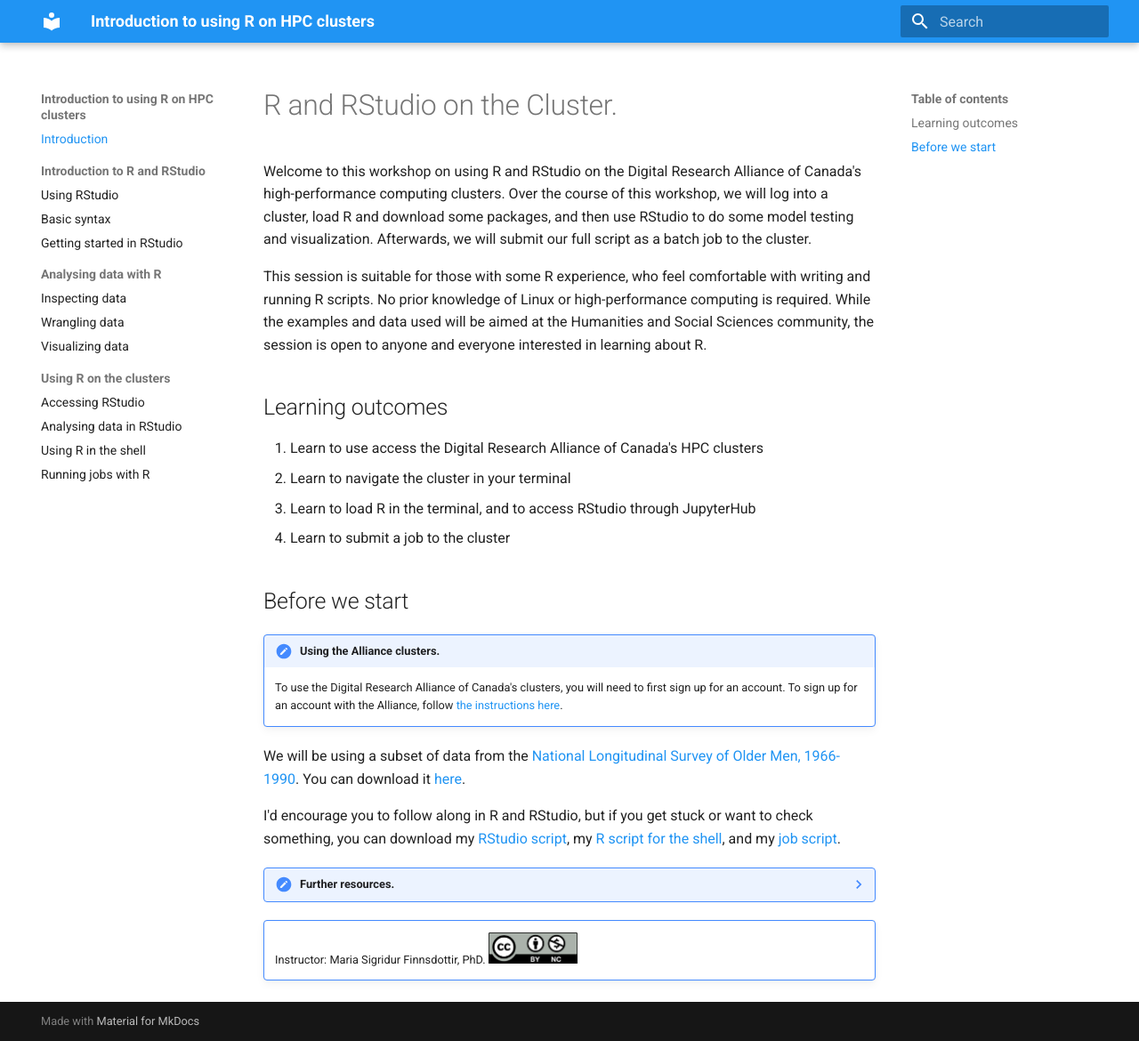
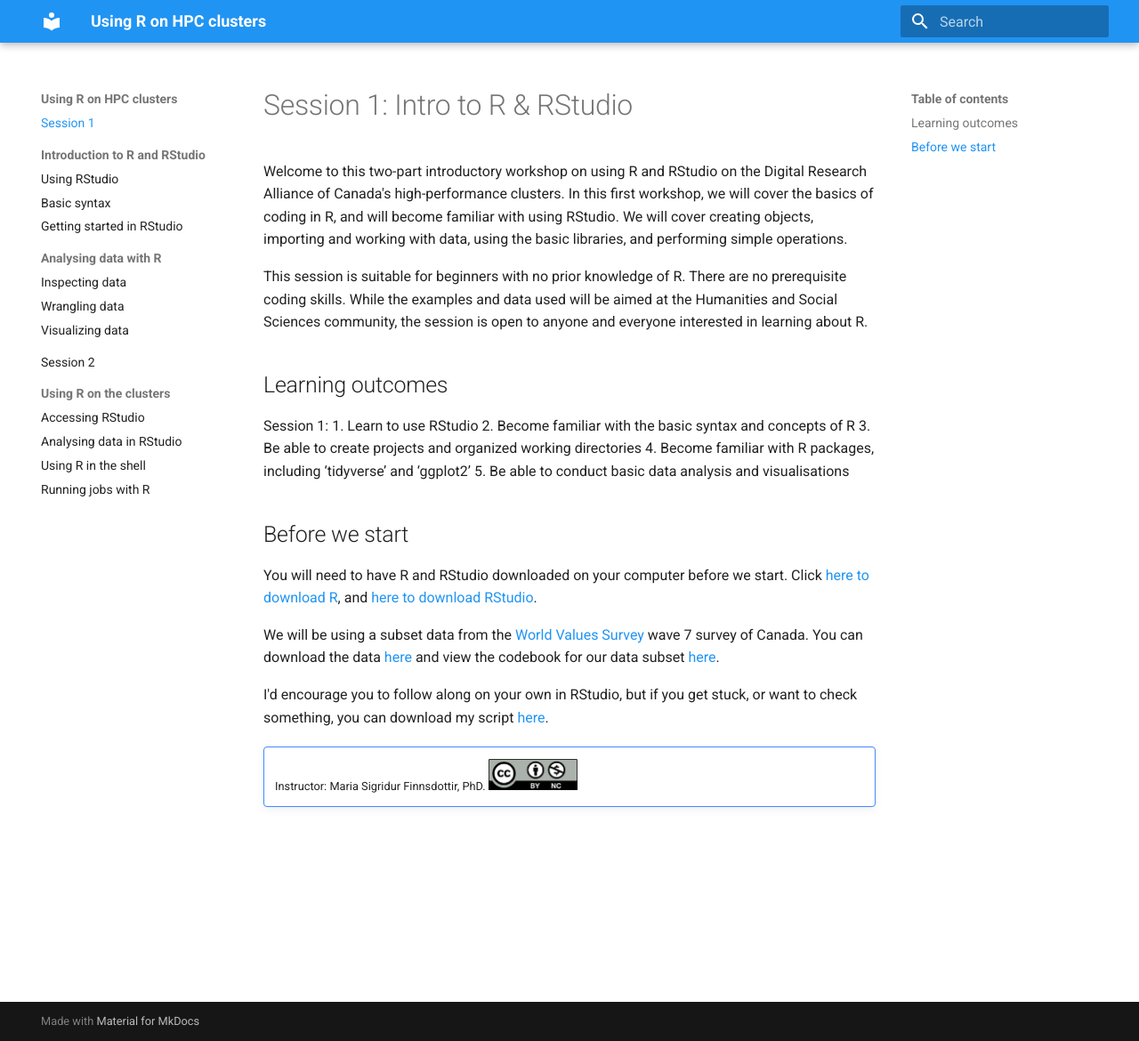
Before and after one commit to finnsdottir/r-clusters-may2026, an MkDocs documentation site: the page built from docs/index.md, in a window 1280 px wide and 1170 px high. Shown: the whole window at 89% size. Built offline with MkDocs 1.6.1 and Material for MkDocs 9.7.7, drawn with Linux system fonts in a browser that asks for light colours.

Commit message:
updating the intros

```diff
--- a/docs/index.md
+++ b/docs/index.md
@@ -1,33 +1,26 @@
-# R and RStudio on the Cluster.
+# Session 1: Intro to R & RStudio
 
-Welcome to this workshop on using R and RStudio on the Digital Research Alliance of Canada's high-performance computing clusters. Over the course of this workshop, we will log into a cluster, load R and download some packages, and then use RStudio to do some model testing and visualization. Afterwards, we will submit our full script as a batch job to the cluster.
+Welcome to this two-part introductory workshop on using R and RStudio on the Digital Research Alliance of Canada's high-performance clusters. In this first workshop, we will cover the basics of coding in R, and will become familiar with using RStudio. We will cover creating objects, importing and working with data, using the basic libraries, and performing simple operations.
 
-This session is suitable for those with some R experience, who feel comfortable with writing and running R scripts. No prior knowledge of Linux or high-performance computing is required. While the examples and data used will be aimed at the Humanities and Social Sciences community, the session is open to anyone and everyone interested in learning about R.
+This session is suitable for beginners with no prior knowledge of R. There are no prerequisite coding skills. While the examples and data used will be aimed at the Humanities and Social Sciences community, the session is open to anyone and everyone interested in learning about R.
+
 
 ## Learning outcomes
 
-1. Learn to use access the Digital Research Alliance of Canada's HPC clusters
-2. Learn to navigate the cluster in your terminal
-3. Learn to load R in the terminal, and to access RStudio through JupyterHub
-4. Learn to submit a job to the cluster
+Session 1:
+1. Learn to use RStudio
+2. Become familiar with the basic syntax and concepts of R
+3. Be able to create projects and organized working directories
+4. Become familiar with R packages, including ‘tidyverse’ and ‘ggplot2’
+5. Be able to conduct basic data analysis and visualisations
 
 ## Before we start
 
-!!!note "Using the Alliance clusters."
-    To use the Digital Research Alliance of Canada's clusters, you will need to first sign up for an account. To sign up for an account with the Alliance, follow [the instructions here](https://www.alliancecan.ca/en/our-services/advanced-research-computing/account-management/apply-account).
+You will need to have R and RStudio downloaded on your computer before we start. Click [here to download R](https://muug.ca/mirror/cran/), and [here to download RStudio](https://posit.co/download/rstudio-desktop/).
 
-We will be using a subset of data from the [National Longitudinal Survey of Older Men, 1966-1990](https://www.nlsinfo.org/content/cohorts/older-and-young-men). You can download it [here](./content/nlsc_data.csv).
+We will be using a subset data from the [World Values Survey](https://www.worldvaluessurvey.org/WVSDocumentationWV7.jsp) wave 7 survey of Canada. You can download the data [here]() and view the codebook for our data subset [here](./content/codebook.xlsx).
 
-I'd encourage you to follow along in R and RStudio, but if you get stuck or want to check something, you can download my [RStudio script](./content/rstudio_script.R), my [R script for the shell](./content/shell_script.R), and my [job script](./content/shell_job.sh).
-
-???note "Further resources."
-    - [High-performance research computing in R](https://mint.westdri.ca/r/wb_hpc_slides.html#/title-slide)
-    - [R for Graduate Students](https://bookdown.org/yih_huynh/Guide-to-R-Book/)
-    - [Getting Started (on HPC)](https://training.westdri.ca/getting-started/)
-    - [How to run your R script with Compute Canada](https://medium.com/the-nature-of-food/how-to-run-your-r-script-with-compute-canada-c325c0ab2973)
-    - [Alliance's documentation on R](https://docs.alliancecan.ca/wiki/R)
-    - [Managing R on HPC systems](https://hackmd.io/@bbolker/r_hpc#Getting-started)
-    - [Simple Linear Regression](https://www.sfu.ca/~mjbrydon/tutorials/BAinR/regression.html)
+I'd encourage you to follow along on your own in RStudio, but if you get stuck, or want to check something, you can download my script [here]().
 
 !!!note ""
     Instructor: Maria Sigridur Finnsdottir, PhD.
--- a/mkdocs.yml
+++ b/mkdocs.yml
@@ -1,4 +1,4 @@
-site_name: Introduction to using R on HPC clusters
+site_name: Using R on HPC clusters
 site_url: https://finnsdottir.github.io/r-clusters-may2026/
 theme:
   name: material
@@ -32,7 +32,7 @@ markdown_extensions:
       emoji_generator: !!python/name:material.extensions.emoji.to_svg
 
 nav:
-  - Introduction: index.md
+  - Session 1: index.md
   - Introduction to R and RStudio:
     - Using RStudio: basics.md
     - Basic syntax: syntax.md
@@ -41,6 +41,7 @@ nav:
     - Inspecting data: inspecting.md
     - Wrangling data: wrangling.md
     - Visualizing data: visualizing.md
+  - Session 2: session2.md
   - Using R on the clusters:
     - Accessing RStudio: rstudio.md
     - Analysing data in RStudio: analysing_rstudio.md
```
Also changed, not shown: docs/session2.md (added).
